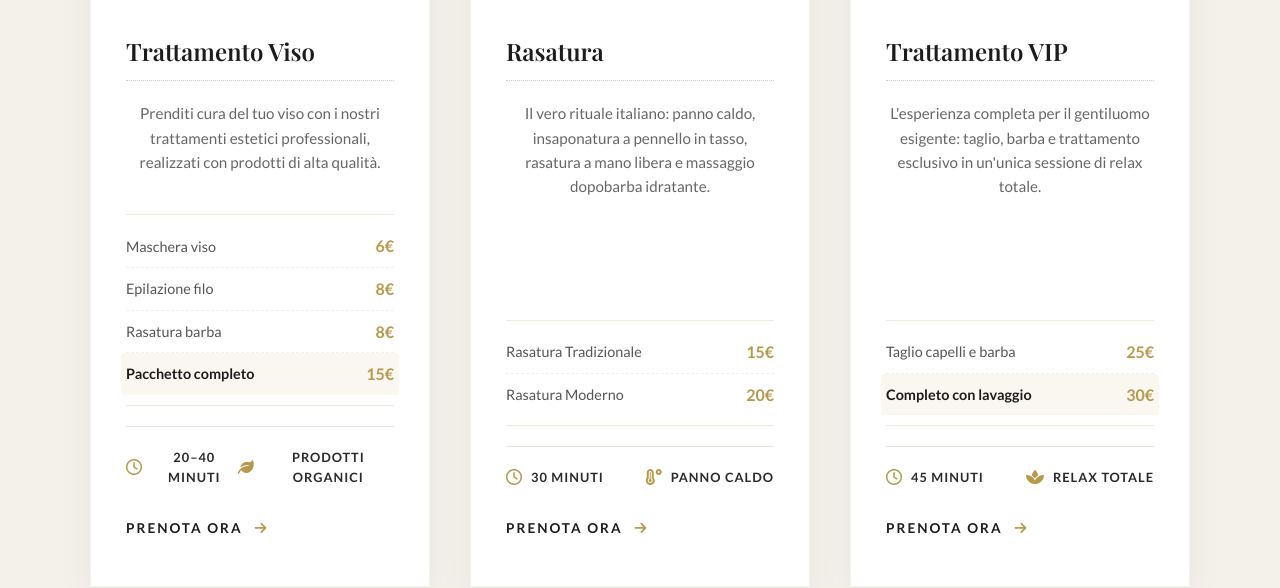
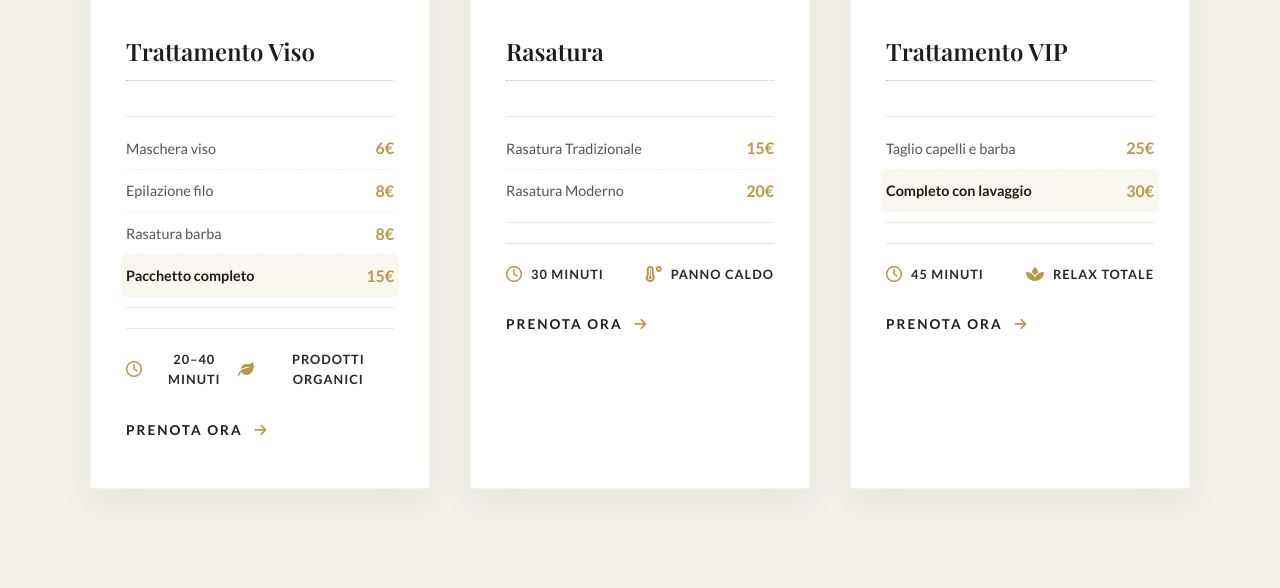
Before and after one commit to Elm3lmAmr/Avance-Barber-Shop, a website: page client/index.html in a window 1280 px wide. Shown: the part 1389-1977 px from the top of the page. Drawn offline with nearby package versions, Linux system fonts and the light colour scheme; files whose address does not match are found by name; a web font is replaced by a local one.

Commit message:
modify card section

```diff
--- a/client/index.html
+++ b/client/index.html
@@ -100,8 +100,7 @@
                             <div class="service-header">
                                 <h3>Trattamento Viso</h3>
                             </div>
-                            <p>Prenditi cura del tuo viso con i nostri trattamenti estetici professionali, realizzati
-                                con prodotti di alta qualità.</p>
+
                             <div class="vip-pricing">
                                 <div class="vip-price-item">
                                     <span>Maschera viso</span>
@@ -136,8 +135,7 @@
                             <div class="service-header">
                                 <h3>Rasatura</h3>
                             </div>
-                            <p>Il vero rituale italiano: panno caldo, insaponatura a pennello in tasso, rasatura a mano
-                                libera e massaggio dopobarba idratante.</p>
+
                             <div class="vip-pricing">
                                 <div class="vip-price-item">
                                     <span>Rasatura Tradizionale</span>
@@ -164,8 +162,7 @@
                             <div class="service-header">
                                 <h3>Trattamento VIP</h3>
                             </div>
-                            <p>L'esperienza completa per il gentiluomo esigente: taglio, barba e trattamento esclusivo
-                                in un'unica sessione di relax totale.</p>
+
                             <div class="vip-pricing">
                                 <div class="vip-price-item">
                                     <span>Taglio capelli e barba</span>
@@ -230,6 +227,7 @@
                     <div class="booking-image-side">
                         <div class="booking-image-overlay">
                             <span class="gold-accent">IL TUO MOMENTO</span>
+                            <img src="assets/product1.png" alt="Il Salone Avance">
                             <h2>Riserva il tuo appuntamento.</h2>
                             <p>Un'esperienza su misura ti aspetta. Rilassati, al resto pensiamo noi.</p>
                         </div>
```
